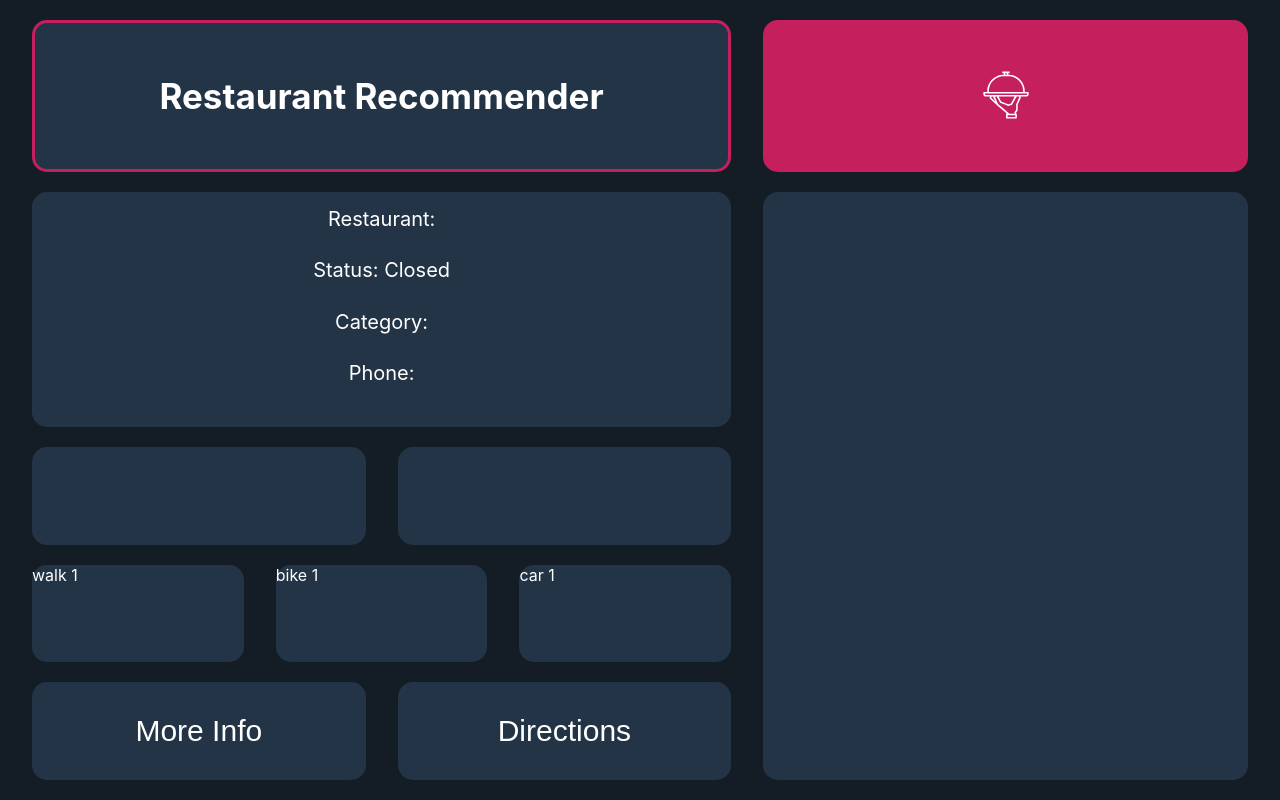
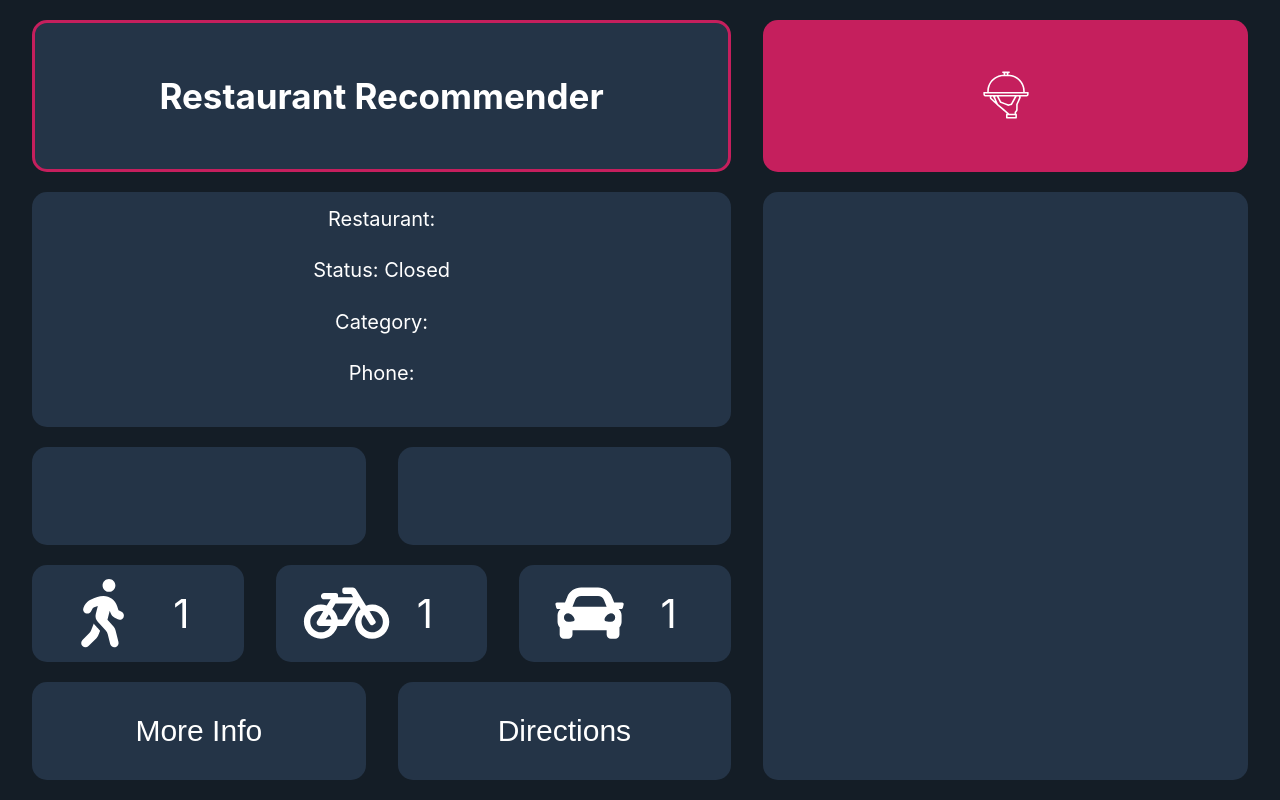
Before and after one commit to nameistao/Restaurant_Recommender_V3, a Next.js app: page / in a window 1280 px wide. Built offline with nearby package versions, Linux system fonts and the light colour scheme.

Commit message:
add travel time displays

```diff
--- a/components/atoms/TravelTimes.tsx
+++ b/components/atoms/TravelTimes.tsx
@@ -1,23 +1,37 @@
 import styled from "styled-components";
+import Walk from "components/icons/Walk";
+import Bike from "components/icons/Bike";
+import Car from "components/icons/Car";
 
-const StyledWalk = styled.div`
+const StyledWalkBox = styled.div`
   width: calc(100% / 3 - 5vw / 3);
   background: #243447;
   border-radius: 15px;
+  display: flex;
+  align-items: center;
 `;
 
-const StyledBike = styled.div`
+const StyledBikeBox = styled.div`
   width: calc(100% / 3 - 5vw / 3);
   background: #243447;
   border-radius: 15px;
   margin-left: 2.5vw;
+  display: flex;
+  align-items: center;
 `;
 
-const StyledCar = styled.div`
+const StyledCarBox = styled.div`
   width: calc(100% / 3 - 5vw / 3);
   background: #243447;
   border-radius: 15px;
   margin-left: 2.5vw;
+  display: flex;
+  align-items: center;
+`;
+
+const StyledTime = styled.div`
+  font-size: 40px;
+  width: 50%;
 `;
 
 interface IProps {
@@ -27,11 +41,20 @@ interface IProps {
 const TravelTimes = ({ distance }: IProps) => {
   return (
     <>
-      <StyledWalk>
-        walk {Math.max(1, Math.round((distance / 1000) * 12))}
-      </StyledWalk>
-      <StyledBike>bike {Math.max(1, Math.round(distance / 200))}</StyledBike>
-      <StyledCar>car {Math.max(1, Math.round(distance / 400))}</StyledCar>
+      <StyledWalkBox>
+        <Walk height="70%" width="auto" />
+        <StyledTime>
+          {Math.max(1, Math.round((distance / 1000) * 12))}
+        </StyledTime>
+      </StyledWalkBox>
+      <StyledBikeBox>
+        <Bike height="70%" width="auto" />
+        <StyledTime>{Math.max(1, Math.round(distance / 200))}</StyledTime>
+      </StyledBikeBox>
+      <StyledCarBox>
+        <Car height="70%" width="auto" />
+        <StyledTime>{Math.max(1, Math.round(distance / 400))}</StyledTime>
+      </StyledCarBox>
     </>
   );
 };
--- a/components/icons/Bike.tsx
+++ b/components/icons/Bike.tsx
@@ -1,18 +1,25 @@
-function Icon() {
+interface IProps {
+  width: string;
+  height: string;
+}
+
+function SvgComponent(props: IProps) {
   return (
     <svg
+      aria-hidden="true"
+      data-prefix="fas"
+      data-icon="bicycle"
+      className="prefix__svg-inline--fa prefix__fa-bicycle prefix__fa-w-20"
       xmlns="http://www.w3.org/2000/svg"
-      className="svg-inline--fa fa-bicycle fa-w-20"
-      data-icon="bicycle"
-      data-prefix="fas"
       viewBox="0 0 640 512"
+      {...props}
     >
       <path
         fill="currentColor"
         d="M512.509 192.001c-16.373-.064-32.03 2.955-46.436 8.495l-77.68-125.153A24 24 0 00368.001 64h-64c-8.837 0-16 7.163-16 16v16c0 8.837 7.163 16 16 16h50.649l14.896 24H256.002v-16c0-8.837-7.163-16-16-16h-87.459c-13.441 0-24.777 10.999-24.536 24.437.232 13.044 10.876 23.563 23.995 23.563h48.726l-29.417 47.52c-13.433-4.83-27.904-7.483-42.992-7.52C58.094 191.83.412 249.012.002 319.236-.413 390.279 57.055 448 128.002 448c59.642 0 109.758-40.793 123.967-96h52.033a24 24 0 0020.406-11.367L410.37 201.77l14.938 24.067c-25.455 23.448-41.385 57.081-41.307 94.437.145 68.833 57.899 127.051 126.729 127.719 70.606.685 128.181-55.803 129.255-125.996 1.086-70.941-56.526-129.72-127.476-129.996zM186.75 265.772c9.727 10.529 16.673 23.661 19.642 38.228h-43.306l23.664-38.228zM128.002 400c-44.112 0-80-35.888-80-80s35.888-80 80-80c5.869 0 11.586.653 17.099 1.859l-45.505 73.509C89.715 331.327 101.213 352 120.002 352h81.3c-12.37 28.225-40.562 48-73.3 48zm162.63-96h-35.624c-3.96-31.756-19.556-59.894-42.383-80.026L237.371 184h127.547l-74.286 120zm217.057 95.886c-41.036-2.165-74.049-35.692-75.627-76.755-.812-21.121 6.633-40.518 19.335-55.263l44.433 71.586c4.66 7.508 14.524 9.816 22.032 5.156l13.594-8.437c7.508-4.66 9.817-14.524 5.156-22.032l-44.468-71.643a79.901 79.901 0 0119.858-2.497c44.112 0 80 35.888 80 80-.001 45.54-38.252 82.316-84.313 79.885z"
-      ></path>
+      />
     </svg>
   );
 }
 
-export default Icon;
+export default SvgComponent;
--- a/components/icons/Car.tsx
+++ b/components/icons/Car.tsx
@@ -1,18 +1,25 @@
-function Icon() {
+interface IProps {
+  width: string;
+  height: string;
+}
+
+function SvgComponent(props: IProps) {
   return (
     <svg
+      aria-hidden="true"
+      data-prefix="fas"
+      data-icon="car"
+      className="prefix__svg-inline--fa prefix__fa-car prefix__fa-w-16"
       xmlns="http://www.w3.org/2000/svg"
-      className="svg-inline--fa fa-car fa-w-16"
-      data-icon="car"
-      data-prefix="fas"
       viewBox="0 0 512 512"
+      {...props}
     >
       <path
         fill="currentColor"
         d="M499.99 176h-59.87l-16.64-41.6C406.38 91.63 365.57 64 319.5 64h-127c-46.06 0-86.88 27.63-103.99 70.4L71.87 176H12.01C4.2 176-1.53 183.34.37 190.91l6 24C7.7 220.25 12.5 224 18.01 224h20.07C24.65 235.73 16 252.78 16 272v48c0 16.12 6.16 30.67 16 41.93V416c0 17.67 14.33 32 32 32h32c17.67 0 32-14.33 32-32v-32h256v32c0 17.67 14.33 32 32 32h32c17.67 0 32-14.33 32-32v-54.07c9.84-11.25 16-25.8 16-41.93v-48c0-19.22-8.65-36.27-22.07-48H494c5.51 0 10.31-3.75 11.64-9.09l6-24c1.89-7.57-3.84-14.91-11.65-14.91zm-352.06-17.83c7.29-18.22 24.94-30.17 44.57-30.17h127c19.63 0 37.28 11.95 44.57 30.17L384 208H128l19.93-49.83zM96 319.8c-19.2 0-32-12.76-32-31.9S76.8 256 96 256s48 28.71 48 47.85-28.8 15.95-48 15.95zm320 0c-19.2 0-48 3.19-48-15.95S396.8 256 416 256s32 12.76 32 31.9-12.8 31.9-32 31.9z"
-      ></path>
+      />
     </svg>
   );
 }
 
-export default Icon;
+export default SvgComponent;
--- a/components/icons/Walk.tsx
+++ b/components/icons/Walk.tsx
@@ -1,18 +1,25 @@
-function Icon() {
+interface IProps {
+  width: string;
+  height: string;
+}
+
+function SvgComponent(props: IProps) {
   return (
     <svg
+      aria-hidden="true"
+      data-prefix="fas"
+      data-icon="walking"
+      className="prefix__svg-inline--fa prefix__fa-walking prefix__fa-w-10"
       xmlns="http://www.w3.org/2000/svg"
-      className="svg-inline--fa fa-walking fa-w-10"
-      data-icon="walking"
-      data-prefix="fas"
       viewBox="0 0 320 512"
+      {...props}
     >
       <path
         fill="currentColor"
         d="M208 96c26.5 0 48-21.5 48-48S234.5 0 208 0s-48 21.5-48 48 21.5 48 48 48zm94.5 149.1l-23.3-11.8-9.7-29.4c-14.7-44.6-55.7-75.8-102.2-75.9-36-.1-55.9 10.1-93.3 25.2-21.6 8.7-39.3 25.2-49.7 46.2L17.6 213c-7.8 15.8-1.5 35 14.2 42.9 15.6 7.9 34.6 1.5 42.5-14.3L81 228c3.5-7 9.3-12.5 16.5-15.4l26.8-10.8-15.2 60.7c-5.2 20.8.4 42.9 14.9 58.8l59.9 65.4c7.2 7.9 12.3 17.4 14.9 27.7l18.3 73.3c4.3 17.1 21.7 27.6 38.8 23.3 17.1-4.3 27.6-21.7 23.3-38.8l-22.2-89c-2.6-10.3-7.7-19.9-14.9-27.7l-45.5-49.7 17.2-68.7 5.5 16.5c5.3 16.1 16.7 29.4 31.7 37l23.3 11.8c15.6 7.9 34.6 1.5 42.5-14.3 7.7-15.7 1.4-35.1-14.3-43zM73.6 385.8c-3.2 8.1-8 15.4-14.2 21.5l-50 50.1c-12.5 12.5-12.5 32.8 0 45.3s32.7 12.5 45.2 0l59.4-59.4c6.1-6.1 10.9-13.4 14.2-21.5l13.5-33.8c-55.3-60.3-38.7-41.8-47.4-53.7l-20.7 51.5z"
-      ></path>
+      />
     </svg>
   );
 }
 
-export default Icon;
+export default SvgComponent;
```
